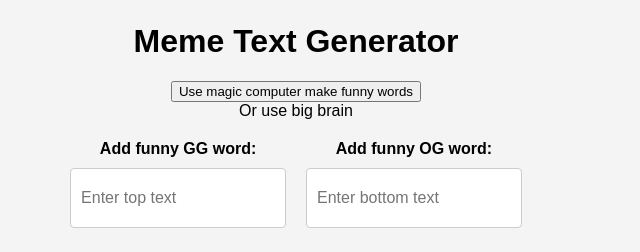
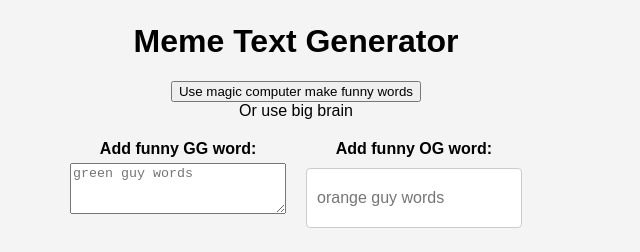
Before and after one commit to natbutter/hahameme, a React (Create React App) app: page / in a window 1280 px wide. Shown: the top 252 px of the page, without its empty margins (344-984 px from the left). Built offline with nearby package versions, Linux system fonts and the light colour scheme.

Commit message:
canvas multiline hack

```diff
--- a/package.json
+++ b/package.json
@@ -3,6 +3,9 @@
   "version": "0.1.0",
   "private": true,
   "dependencies": {
+    "@emotion/react": "^11.13.3",
+    "@emotion/styled": "^11.13.0",
+    "@mui/material": "^6.0.1",
     "@testing-library/jest-dom": "^5.17.0",
     "@testing-library/react": "^13.4.0",
     "@testing-library/user-event": "^13.5.0",
--- a/src/MemeGenerator.js
+++ b/src/MemeGenerator.js
@@ -1,5 +1,6 @@
 import React, { useState, useRef, useEffect } from 'react';
 import { pipeline, env } from '@xenova/transformers';
+// import TextField from '@mui/material/TextField';
 env.allowLocalModels = false;
 
 const MemeGenerator = () => {
@@ -73,18 +74,37 @@ const MemeGenerator = () => {
     // ctx.fillStyle = 'black';
     ctx.strokeStyle = 'black';
     ctx.lineWidth = 0.1;
-    ctx.textAlign = 'center';
+    ctx.textAlign = 'left';
 
-    const canvasWidth = ctx.canvas.width;
+    // const canvasWidth = ctx.canvas.width;
+    // const canvasHeight = ctx.canvas.Height;
 
     if (topText) {
-      ctx.fillText(topText, canvasWidth / 6, 50);
-      // ctx.strokeText(topText, canvasWidth / 2, 50);
+      const lines = [''];
+      for (let i = 0; i < topText.length; i += 10) {
+        lines.push(topText.substring(i, i + 10));
+      }
+
+      ctx.fillText(lines[0], 45, 170);
+      ctx.fillText(lines[1], 45, 180);
+      ctx.fillText(lines[2], 45, 190);
+      ctx.fillText(lines[3], 45, 200);
+      // ctx.fillText(topText, 45, 170);
     }
 
     if (bottomText) {
-      ctx.fillText(bottomText, canvasWidth / 2, ctx.canvas.height - 20);
-      ctx.strokeText(bottomText, canvasWidth / 2, ctx.canvas.height - 20);
+
+      const lines = [''];
+      for (let i = 0; i < bottomText.length; i += 10) {
+        lines.push(bottomText.substring(i, i + 10));
+      }
+
+      ctx.fillText(lines[0], 390, 170);
+      ctx.fillText(lines[1], 390, 180);
+      ctx.fillText(lines[2], 390, 190);
+      ctx.fillText(lines[3], 390, 200);
+
+      // ctx.strokeText(bottomText, canvasWidth / 2, canvasHeight - 20);
     }
   };
 
@@ -111,13 +131,22 @@ const MemeGenerator = () => {
       <div className="inputs">
         <div className="input-group">
           <label htmlFor="top-text-input">Add funny GG word:</label>
-          <input
+          <textarea
+            id="top-text-input"
+            placeholder="green guy words"
+            value={topText}
+            onChange={(e) => setTopText(e.target.value)}
+            rows="3"
+            maxLength={100}
+          />
+
+          {/* <input
             type="text"
             id="top-text-input"
-            placeholder="Enter top text"
+            placeholder="green guy words"
             value={topText}
             onChange={(e) => setTopText(e.target.value)}
-          />
+          /> */}
         </div>
 
         <div className="input-group">
@@ -125,7 +154,7 @@ const MemeGenerator = () => {
           <input
             type="text"
             id="bottom-text-input"
-            placeholder="Enter bottom text"
+            placeholder="orange guy words"
             value={bottomText}
             onChange={(e) => setBottomText(e.target.value)}
           />
```
Also changed, not shown: 1 other file (tests, documents, lock files or other folders).
